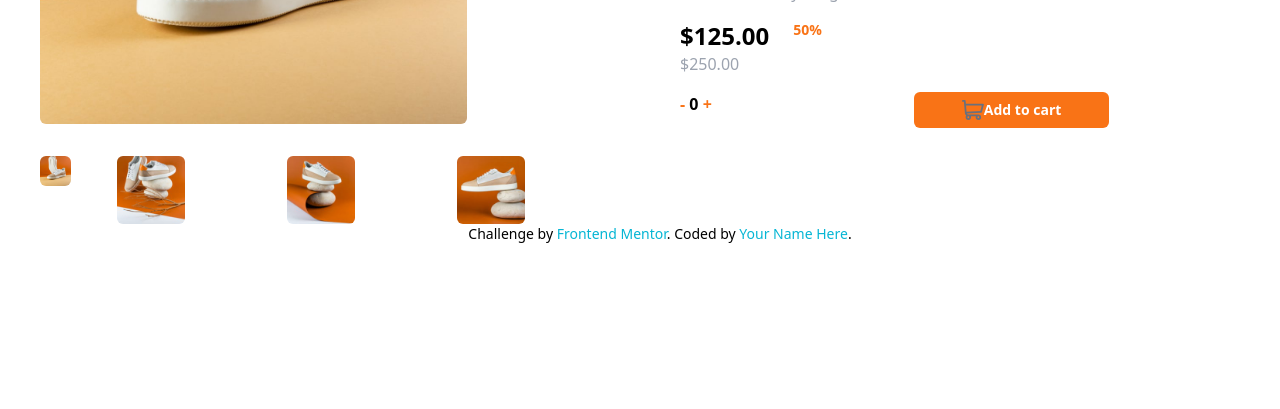
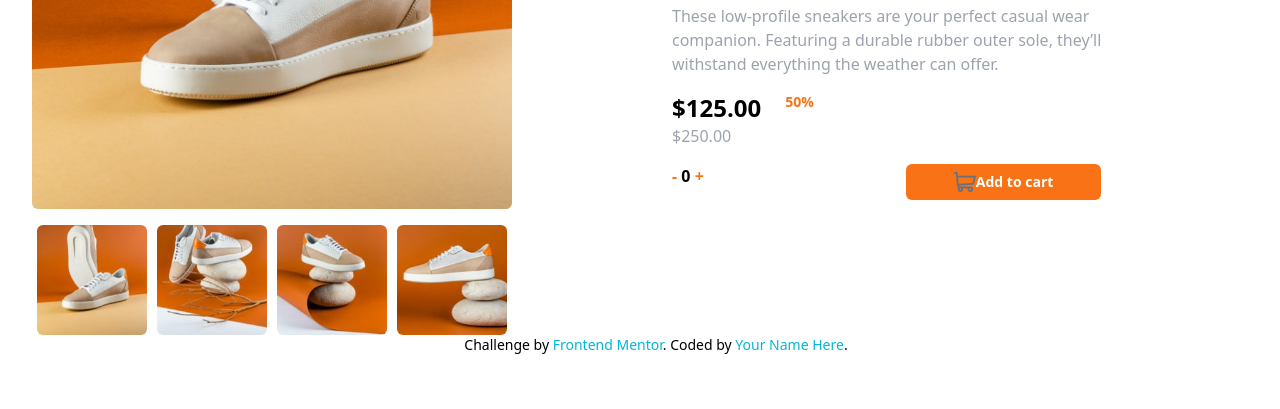
Before and after one commit to Glorypaul-pixel/SNEAKERS, a plain HTML site: page index.html in a window 1280 px wide. Shown: the part 391-800 px from the top of the page. Drawn offline with nearby package versions, Linux system fonts and the light colour scheme.

Commit message:
made some changes

```diff
--- a/index.html
+++ b/index.html
@@ -16,7 +16,7 @@
     <link rel="stylesheet" href="style.css" />
     <script src="https://cdn.tailwindcss.com"></script>
   </head>
-  <body class="w-screen pl-10">
+  <body class="container w-screen pl-8 pt-8">
     <header class="container flex justify-between w-screen">
       <div class="flex justify-evenly w-11/12 text-center">
         <div class="w-2/6">
@@ -39,32 +39,32 @@
     </header>
     <main class="flex pt-16 w-screen items-center">
       <div class="w-3/6">
-        <div class="w-8/12 rounded-md pb-8">
+        <div class="w-9/12 rounded-md pb-4">
           <img src="./images/image-product-1.jpg" alt="" class="rounded-md" />
         </div>
-        <div class="flex w-11/12">
-          <div class="w-2/3/ h-1/4">
+        <div class="flex w-9/12 justify-between">
+          <div class="w-11/12 h-1/4 flex items-center m-auto justify-center">
             <img
               src="./images/image-product-1-thumbnail.jpg"
               alt=""
-              class="w-2/5 h-2/4 rounded-md" />
+              class="w-11/12 h-2/4 rounded-md items-center" />
           </div>
-          <div class="w-2/3 h-1/4">
+          <div class="w-11/12 h-1/4 flex items-center m-auto justify-center">
             <img
               src="./images/image-product-2-thumbnail.jpg"
               alt=""
-              class="w-2/5 h-2/4 rounded-md" />
+              class="w-11/12 h-2/4 rounded-md" />
           </div>
-          <div class="w-2/3 h-1/4">
+          <div class="w-11/12 h-1/4 flex items-center m-auto justify-center">
             <img
               src="./images/image-product-3-thumbnail.jpg"
               alt=""
-              class="w-2/5 h-2/4 rounded-md" />
+              class="w-11/12 h-1/4 rounded-md" />
           </div>
-          <div class="w-2/3 h-1/4">
+          <div class="w-11/12 flex items-center m-auto justify-center">
             <img
               src="./images/image-product-4-thumbnail.jpg"
-              class="w-2/5 h-2/4 rounded-md" />
+              class="w-11/12 rounded-md" />
           </div>
         </div>
       </div>
```
